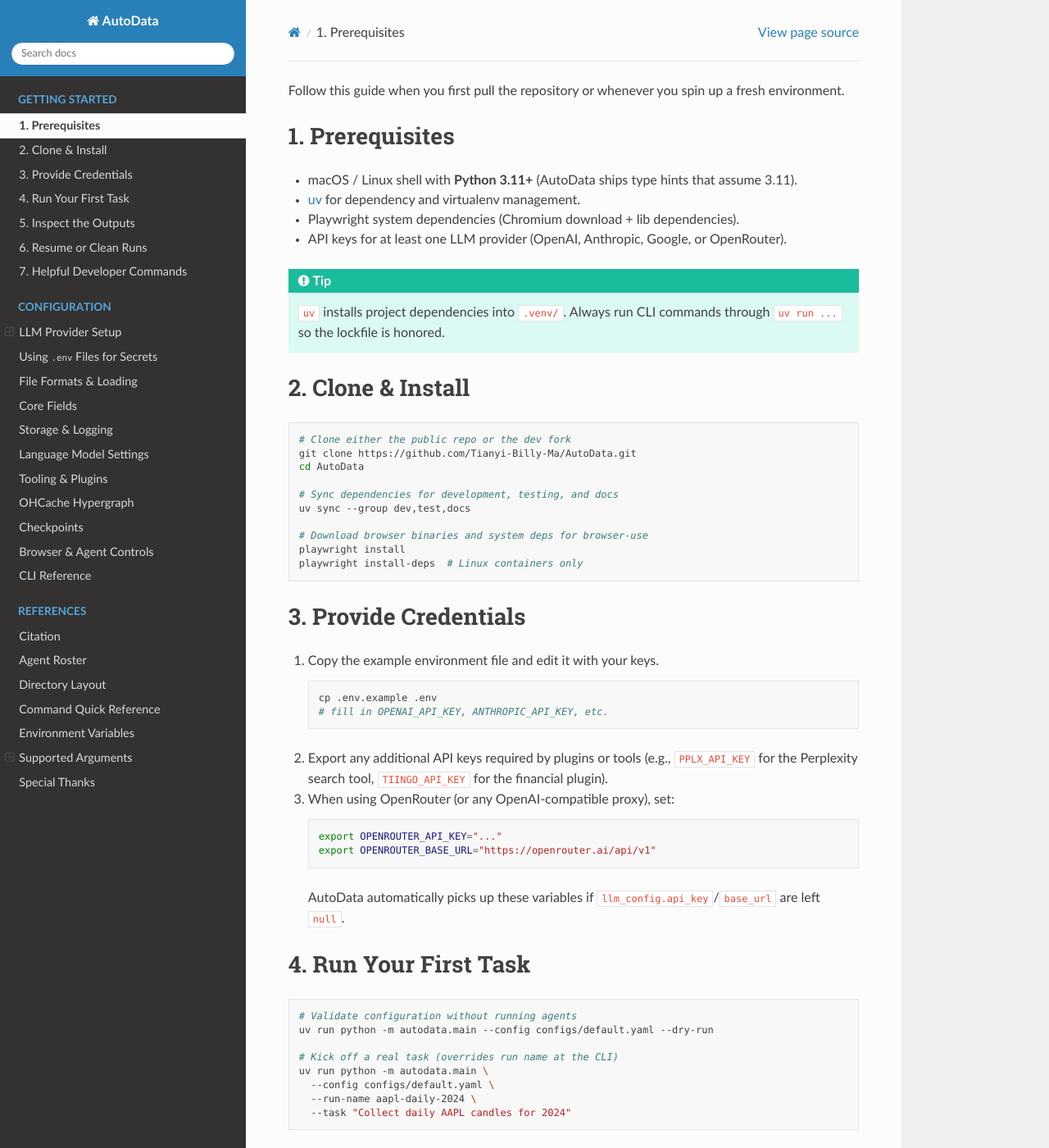
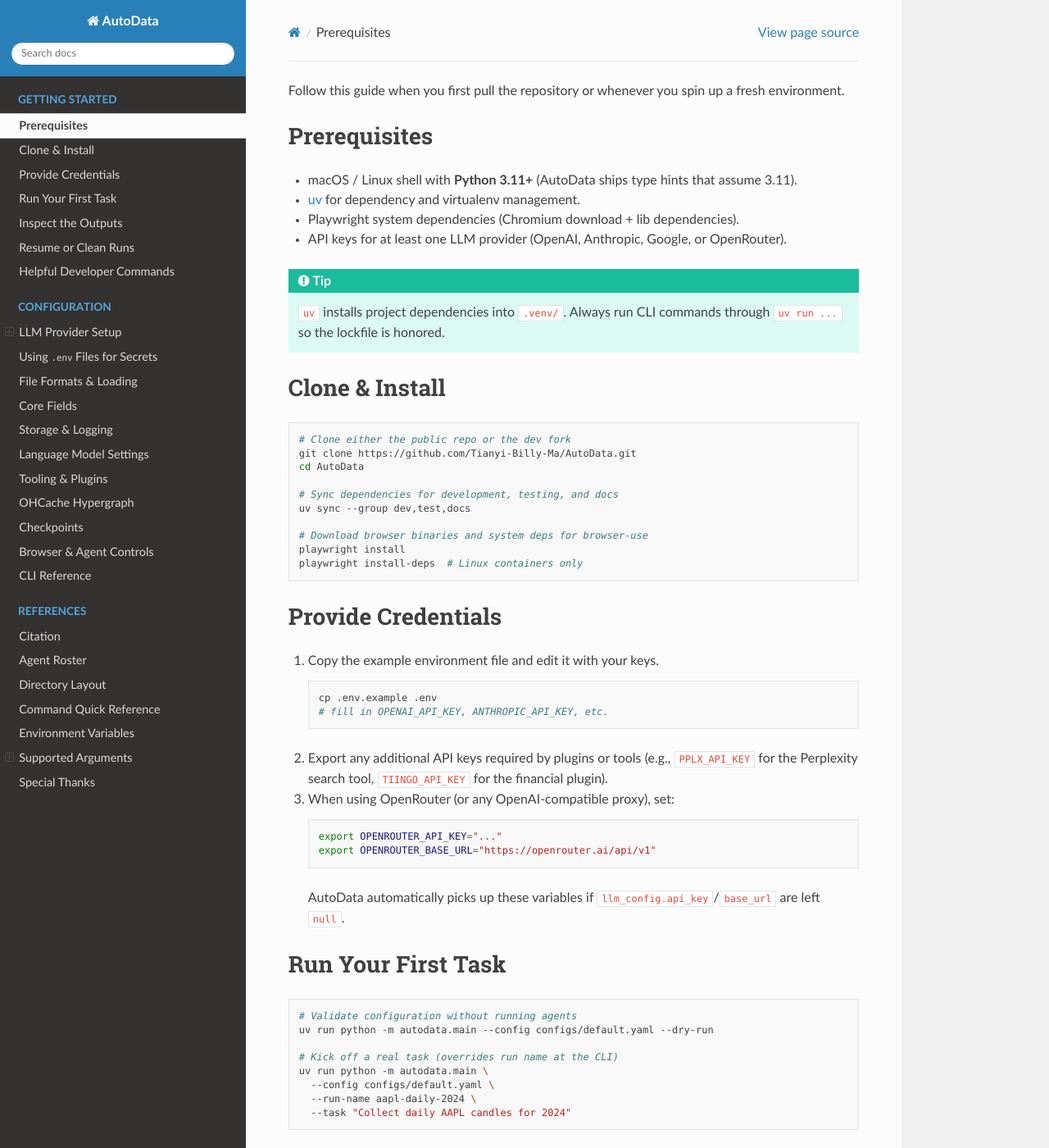
Before and after one commit to Tianyi-Billy-Ma/AutoData-Doc, a Sphinx documentation site: the page built from docs/source/getting_started.md, in a window 1280 px wide and 1400 px high. Shown: the whole window at 82% size. Built offline with Sphinx 7.4.7 and the Read the Docs theme 3.1.0, drawn with Linux system fonts in a browser that asks for light colours; some of the changed text lies outside the part shown.

Commit message:
INIT V 0.1.0_BETA

````diff
--- a/docs/source/getting_started.md
+++ b/docs/source/getting_started.md
@@ -1,6 +1,6 @@
 Follow this guide when you first pull the repository or whenever you spin up a fresh environment.
 
-# 1. Prerequisites
+# Prerequisites
 
 - macOS / Linux shell with **Python 3.11+** (AutoData ships type hints that assume 3.11).
 - [uv](https://github.com/astral-sh/uv) for dependency and virtualenv management.
@@ -11,7 +11,7 @@
 `uv` installs project dependencies into `.venv/`. Always run CLI commands through `uv run ...` so the lockfile is honored.
 ```
 
-# 2. Clone & Install
+# Clone & Install
 
 ```bash
 # Clone either the public repo or the dev fork
@@ -26,7 +26,7 @@
 playwright install-deps  # Linux containers only
 ```
 
-# 3. Provide Credentials
+# Provide Credentials
 
 1. Copy the example environment file and edit it with your keys.
    ```bash
@@ -41,7 +41,7 @@
    ```
    AutoData automatically picks up these variables if `llm_config.api_key`/`base_url` are left `null`.
 
-# 4. Run Your First Task
+# Run Your First Task
 
 ```bash
 # Validate configuration without running agents
@@ -60,7 +60,7 @@
 - `--disable-human` skips interactive HumanAgent confirmations.
 - `--overwrite` / `--force-overwrite` let you reuse the same `run_name` safely.
 
-# 5. Inspect the Outputs
+# Inspect the Outputs
 
 Every run writes to `outputs/<run_name>/` (auto-generated if you omit `--run-name`). Key folders:
 
@@ -75,14 +75,14 @@
 | `browser/` | Playwright/browser-use state, screenshots, and optional video recordings. |
 | `checkpoint/` | Serialized checkpoints when `checkpoint_config.enabled` and/or `auto_checkpoint` are true. |
 
-# 6. Resume or Clean Runs
+# Resume or Clean Runs
 
 - List checkpoints: `uv run python -m autodata.checkpoint --run-name aapl-daily-2024 list --json`
 - Save ad-hoc checkpoint: `uv run python -m autodata.checkpoint save --name after-blueprint --stage=research`
 - Resume a run: add `checkpoint_config.resume_from: "checkpoint/<file>.bin"` to your config or pass `--checkpoint.resume_from=<file>` on the CLI.
 - Clean up old checkpoints: `uv run python -m autodata.checkpoint clean --max-keep=5 --older-than-days=7`
 
-# 7. Helpful Developer Commands
+# Helpful Developer Commands
 
 | Goal | Command |
 | --- | --- |
````
